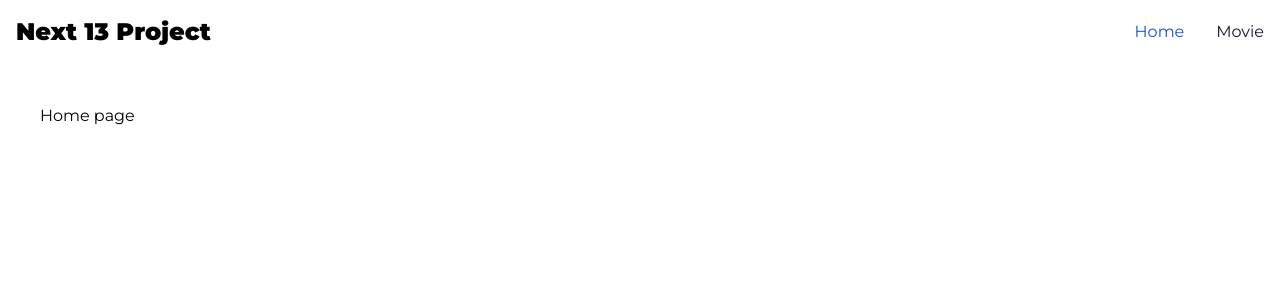
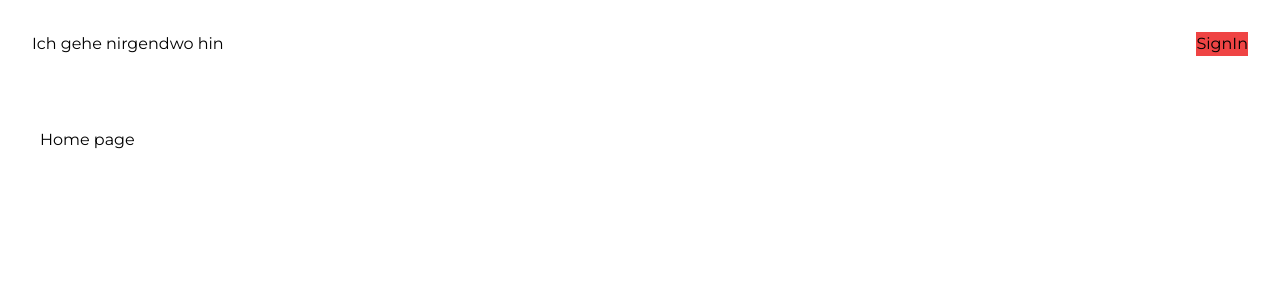
Before and after one commit to filiptaticek/Next-13-project, a Next.js app: page / in a window 1280 px wide. Shown: the top 300 px of the page. Built offline with nearby package versions, Linux system fonts and the light colour scheme.

Commit message:
Adding Nav component, authentication works

```diff
--- a/app/auth/Nav.tsx
+++ /dev/null
@@ -1,11 +0,0 @@
-import Link from "next/link"
-
-export default async function Nav() {
-  return (
-    <nav>
-      <Link href="/" >
-            Send it.
-      </Link>
-    </nav>
-  )
-}
--- /dev/null
+++ b/app/components/Login.tsx
@@ -0,0 +1,13 @@
+"use client"
+
+import { signIn } from "next-auth/react"
+
+export default function Login () {
+  return (
+    <li>
+      <button onClick={() => signIn()} className="bg-red-500">
+        SignIn
+      </button>
+    </li>
+  )
+}
--- /dev/null
+++ b/app/components/Nav.tsx
@@ -0,0 +1,15 @@
+import Link from "next/link"
+import Login from "./Login"
+
+export default async function Nav() {
+  return (
+    <nav className="flex items-center justify-between p-8">
+      <Link href="/" >
+            Ich gehe nirgendwo hin
+      </Link>
+      <ul>
+        <Login />
+      </ul>
+    </nav>
+  )
+}
--- a/app/components/NavBar.tsx
+++ b/app/components/NavBar.tsx
@@ -18,6 +18,9 @@ export default function NavBar () {
             <li>
               <a href="movie" className="block rounded py-2 pl-3 pr-4 text-gray-900 hover:bg-gray-100 dark:text-white dark:hover:bg-gray-700 dark:hover:text-white md:border-0 md:p-0 md:hover:bg-transparent md:hover:text-blue-700 md:dark:hover:bg-transparent md:dark:hover:text-blue-500">Movie</a>
             </li>
+            <li>
+              <a href="/auth/Nav" className="block rounded py-2 pl-3 pr-4 text-gray-900 hover:bg-gray-100 dark:text-white dark:hover:bg-gray-700 dark:hover:text-white md:border-0 md:p-0 md:hover:bg-transparent md:hover:text-blue-700 md:dark:hover:bg-transparent md:dark:hover:text-blue-500">Auth</a>
+            </li>
           </ul>
         </div>
       </div>
--- a/app/layout.tsx
+++ b/app/layout.jsx
@@ -1,7 +1,7 @@
 //this file wrapps up all the files in the project
 import "./globals.css"
 import { Montserrat } from "@next/font/google"
-import NavBar from "./components/NavBar"
+import Nav from "./components/Nav"
 
 const montserrat = Montserrat({ //specific font from @next/font library
   weight:["400","900"],
@@ -13,15 +13,11 @@ export const metadata = {
   description: "Generated by create next app",
 }
 
-export default function RootLayout({
-  children,
-}: {
-  children: React.ReactNode
-}) {
+export default function RootLayout({ children }) {
   return (
     <html lang="en">
       <body className={`${montserrat.className}`}>
-        <NavBar />
+        <Nav/>
         <div className="p-10">
           {children}
         </div>
--- a/tsconfig.json
+++ b/tsconfig.json
@@ -23,6 +23,6 @@
       "@/*": ["./*"]
     }
   },
-  "include": ["next-env.d.ts", "**/*.ts", "**/*.tsx", ".next/types/**/*.ts"],
+  "include": ["next-env.d.ts", "**/*.ts", "**/*.tsx", ".next/types/**/*.ts", "app/layout.jsx"],
   "exclude": ["node_modules"]
 }
```
Also changed, not shown: app/movie/page.tsx (+5 -5 lines), pages/api/hello.ts (deleted).
